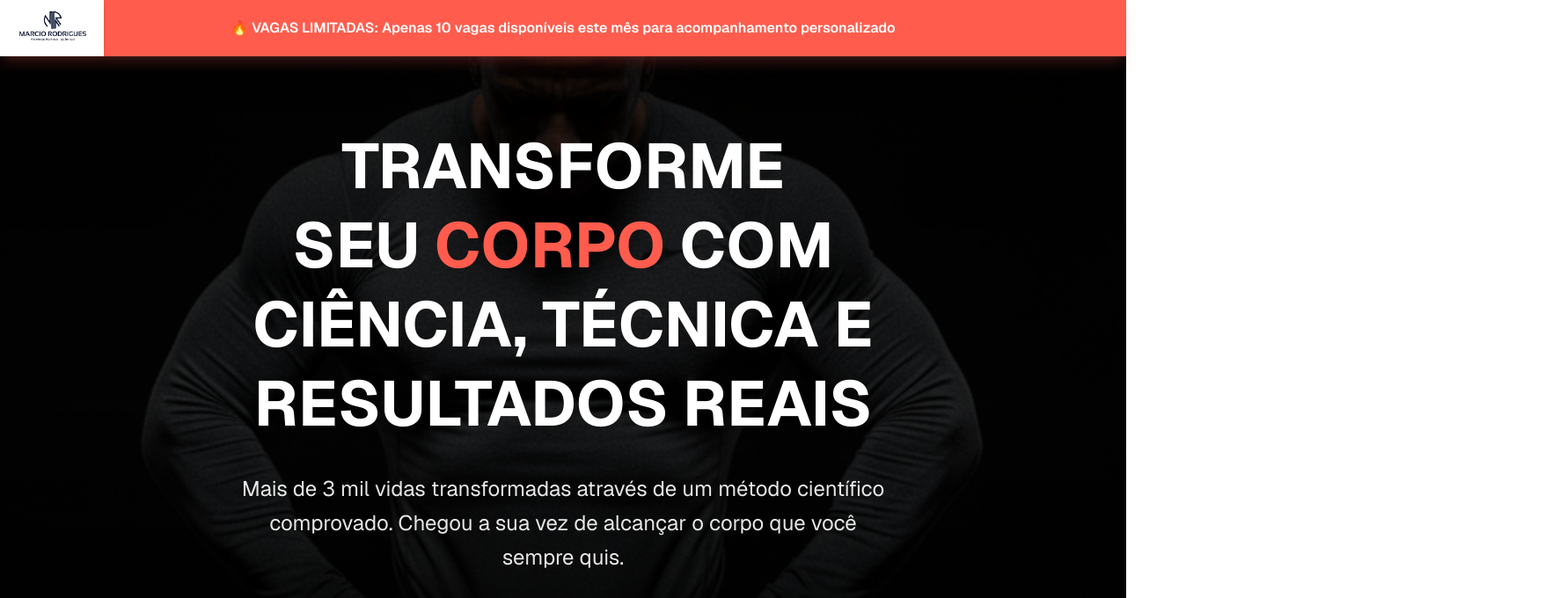
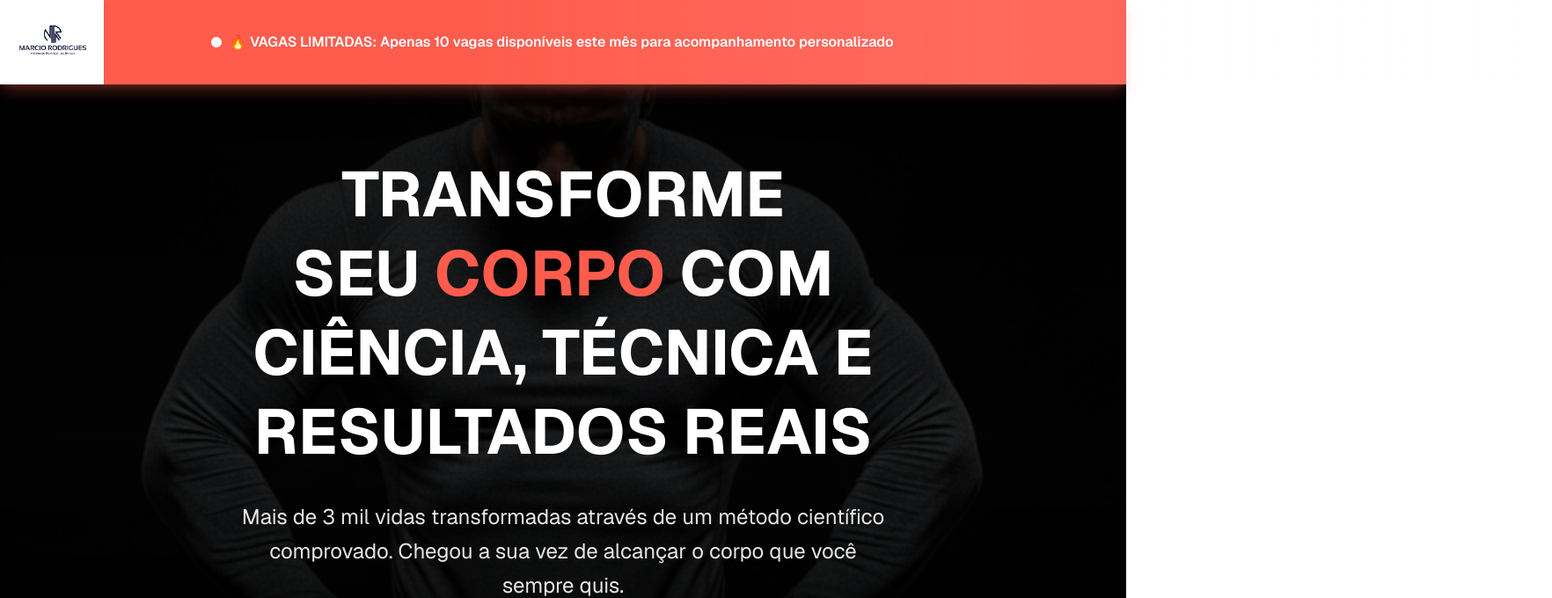
Before and after one commit to Lucax33/Client-Persoal, a Next.js app: page / in a window 1280 px wide. Shown: the top 680 px of the page at 88% size, 1764 px wide, since content can reach past the window. Built offline with nearby package versions, Linux system fonts and the light colour scheme.

Commit message:
Centraliza e anima aviso de vagas limitadas

```diff
--- a/app/globals.css
+++ b/app/globals.css
@@ -168,6 +168,20 @@
   }
 }
 
+@keyframes urgencySweep {
+  0%, 100% {
+    transform: translateX(-100%);
+    opacity: 0;
+  }
+  20%, 80% {
+    opacity: 1;
+  }
+  50% {
+    transform: translateX(100%);
+    opacity: 0.8;
+  }
+}
+
 /* Improved focus styles for accessibility */
 *:focus-visible {
   outline: 2px solid #FF5C4D;
--- a/app/page.tsx
+++ b/app/page.tsx
@@ -124,39 +124,34 @@ export default function Home() {
   return (
     <div className="min-h-screen bg-black text-white scroll-smooth">
       {/* BANNER REFACTOR: Absolute positioning for flush left logo, removed main padding */}
-      <div className="bg-[#FF5C4D] text-white py-5 font-semibold text-xs sm:text-sm md:text-base sticky top-0 z-40 shadow-lg shadow-[#FF5C4D]/20 relative">
+      <div className="relative sticky top-0 z-40 bg-[#FF5C4D] py-4 text-white shadow-lg shadow-[#FF5C4D]/30 sm:py-5">
+        <div className="pointer-events-none absolute inset-0 bg-gradient-to-r from-transparent via-white/10 to-transparent animate-[urgencySweep_3s_ease-in-out_infinite]" />
 
         {/* Logo Container (Absolute, flush left, FULL HEIGHT) */}
         <a
           href="#"
-          // top-0 h-full ensures the white background covers the orange completely
-          className="absolute left-0 top-0 h-full flex items-center bg-white px-3 z-10 transition-all duration-300 sm:shadow-md"
+          className="absolute left-0 top-0 z-10 flex h-full items-center bg-white px-3 transition-all duration-300 sm:shadow-md"
         >
           <Image
             src="/mr-logo-dark.png"
             alt="Márcio Rodrigues Farmacêutico Clínico"
             width={280}
             height={56}
-            // Reduced height on mobile (h-10) and kept h-14 for sm: and up
-            className="object-contain h-10 sm:h-14 w-auto"
+            className="h-10 w-auto object-contain sm:h-14"
             priority
           />
         </a>
 
-        {/* Text Container (Ensuring text never overlaps the logo) */}
-        <div className="max-w-7xl mx-auto flex items-center h-full">
-
-          {/* Spacer for Logo on Mobile (w-56 = 224px) - Hidden on Desktop (sm:hidden) */}
-          <div className="w-56 flex-shrink-0 sm:hidden" />
-
-          {/* Text Content - Occupies remaining space, centered on mobile, centered on desktop */}
-          {/* Added px-2 for subtle breathing room on mobile, and text-center for perfect centering */}
-          <div className="flex-1 flex justify-center items-center px-2 sm:px-6 sm:text-center">
-            <span className="hidden sm:inline">
-              🔥 VAGAS LIMITADAS: Apenas 10 vagas disponíveis este mês para acompanhamento personalizado
+        <div className="relative mx-auto flex min-h-10 w-full items-center justify-center px-2 pl-56 text-center sm:min-h-14 sm:px-6 sm:pl-0">
+          <div className="flex items-center justify-center gap-2 font-semibold text-xs leading-tight sm:text-sm md:text-base">
+            <span className="relative flex size-2.5 shrink-0 sm:size-3" aria-hidden="true">
+              <span className="absolute inline-flex size-full animate-ping rounded-full bg-white opacity-75" />
+              <span className="relative inline-flex size-full rounded-full bg-white" />
             </span>
-            {/* Text for mobile is now centered in the remaining space */}
-            <span className="sm:hidden text-center">🔥 VAGAS LIMITADAS: 10 vagas este mês</span>
+            <span>
+              <span className="hidden sm:inline">🔥 VAGAS LIMITADAS: Apenas 10 vagas disponíveis este mês para acompanhamento personalizado</span>
+              <span className="sm:hidden">🔥 VAGAS LIMITADAS: 10 vagas este mês</span>
+            </span>
           </div>
         </div>
       </div>
```
